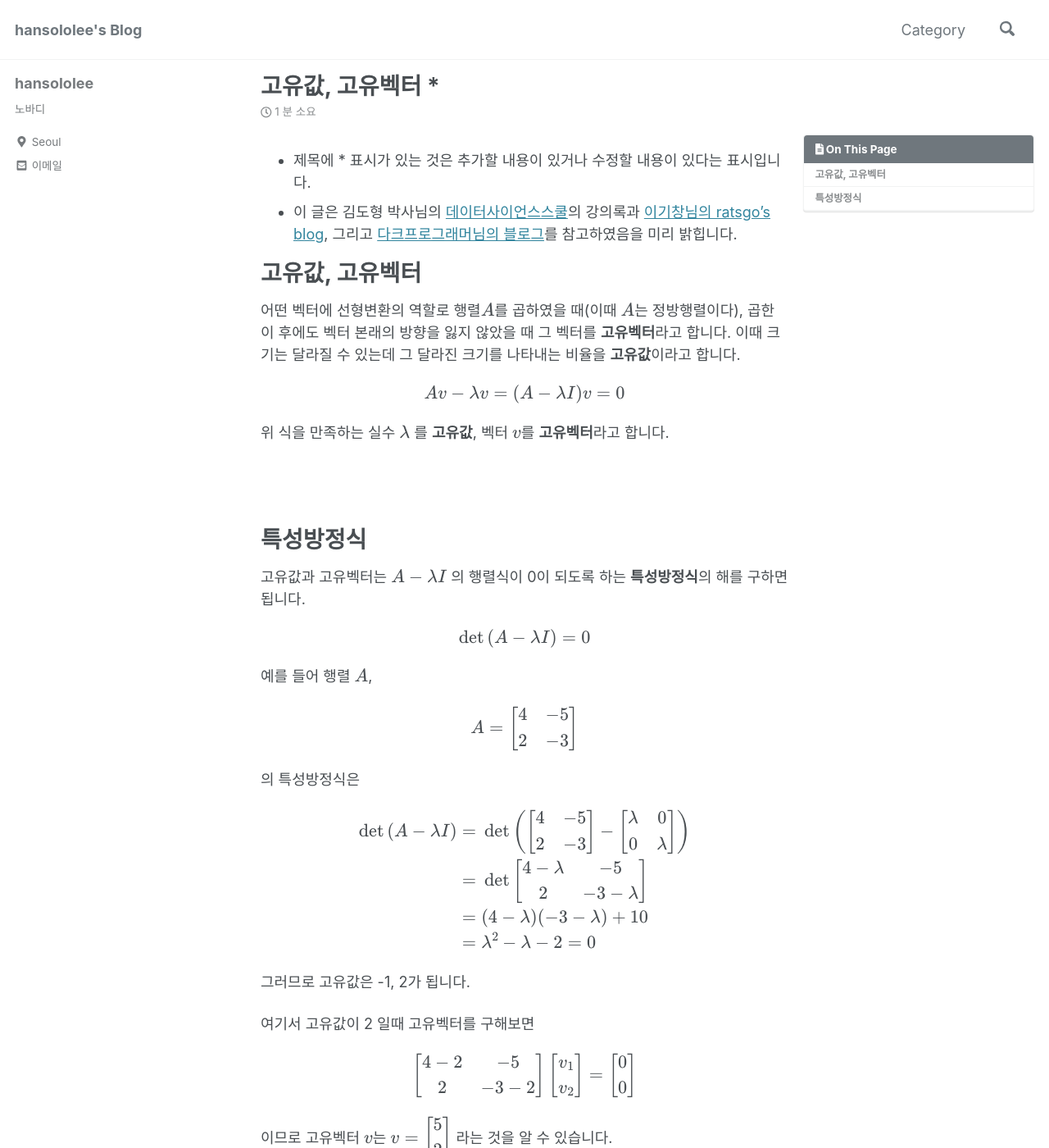
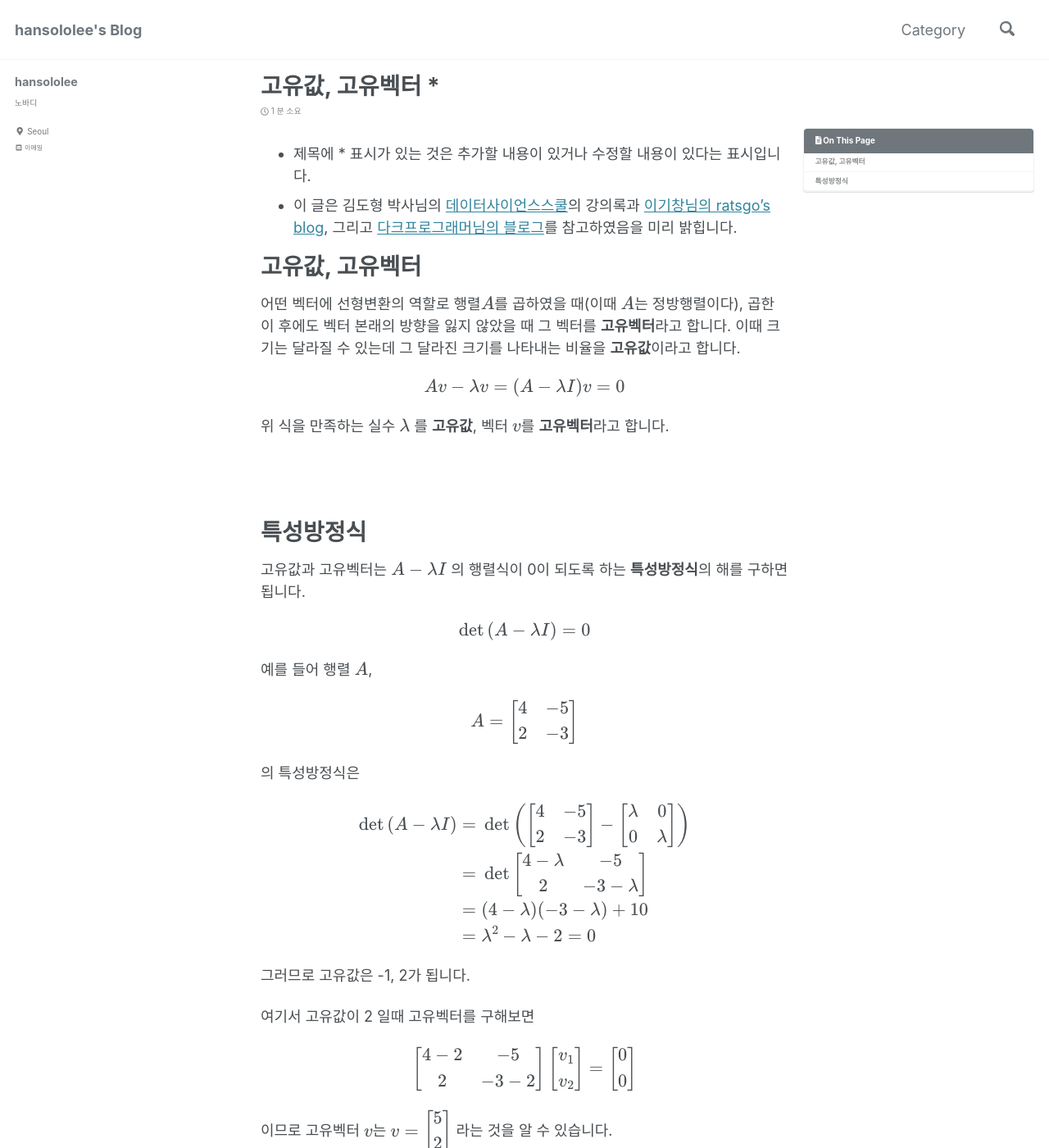
Before and after one commit to arisongha/hansololee.github.io, a Jekyll site: the page built from _posts/2019-01-14-eigenvalue.md, in a window 1280 px wide and 1400 px high. Shown: the whole window at 82% size. Built offline with Jekyll 4.4.1, drawn with Linux system fonts in a browser that asks for light colours; cached includes are drawn as plain includes; nearby versions of some CDN libraries; formulas are drawn with MathJax 3.

Commit message:
Update _variables.scss

```diff
--- a/_sass/minimal-mistakes/_variables.scss
+++ b/_sass/minimal-mistakes/_variables.scss
@@ -37,11 +37,19 @@ $caption-font-family: $serif !default;
 $type-size-1: 2.441em !default; // ~39.056px
 $type-size-2: 1.953em !default; // ~31.248px
 $type-size-3: 1.563em !default; // ~25.008px
-$type-size-4: 1.25em !default; // ~20px
-$type-size-5: 1em !default; // ~16px
-$type-size-6: 0.75em !default; // ~12px
-$type-size-7: 0.6875em !default; // ~11px
-$type-size-8: 0.625em !default; // ~10px
+$type-size-4: 1.0em !default; // ~20px
+$type-size-5: 0.8em !default; // ~16px
+$type-size-6: 0.55em !default; // ~12px
+$type-size-7: 0.4875em !default; // ~11px
+$type-size-8: 0.425em !default; // ~10px
+// $type-size-1: 2.441em !default; // ~39.056px
+// $type-size-2: 1.953em !default; // ~31.248px
+// $type-size-3: 1.563em !default; // ~25.008px
+// $type-size-4: 1.25em !default; // ~20px
+// $type-size-5: 1em !default; // ~16px
+// $type-size-6: 0.75em !default; // ~12px
+// $type-size-7: 0.6875em !default; // ~11px
+// $type-size-8: 0.625em !default; // ~10px
 
 /*
    Colors
```
